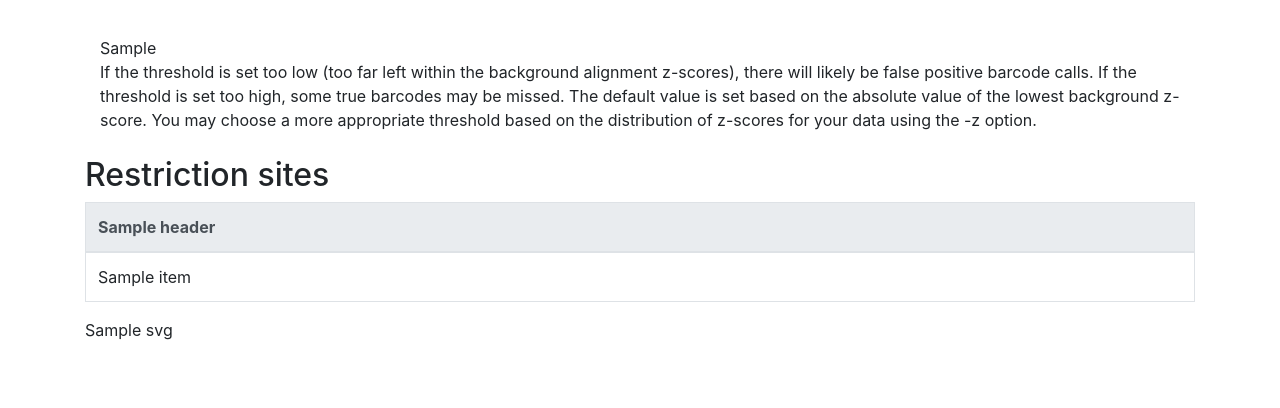
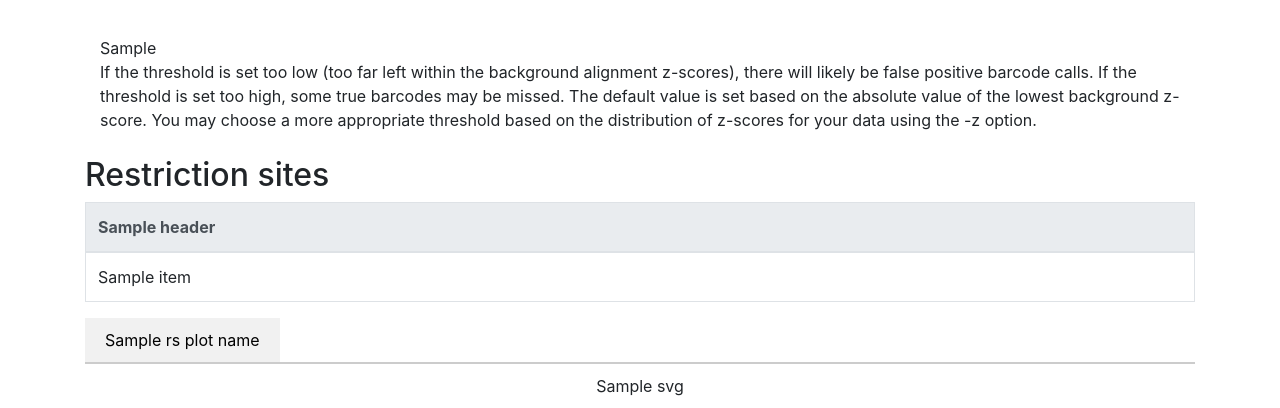
Before and after one commit to ArpiarSaundersLab/LongBarcodeQC, a Python web app: template barcodezy/template/template.html in a window 1280 px wide. Shown: the part 760-1168 px from the top of the page. Before the commit the page ends 1100 px from the top, so only its background shows below. Run offline with Jinja, Linux system fonts and the light colour scheme; the template is opened without the code that fills it: most values are stand-ins (such as "Sample title", 1, 10 or a date in 2020); some libraries are stand-ins or nearby versions.

Commit message:
change restriction site plots to clickable tabs. reorganize test data

```diff
--- a/barcodezy/analysis.py
+++ b/barcodezy/analysis.py
@@ -182,6 +182,7 @@ def report_gen(outpath: str, reads_df, alignment_counts: str,
      'read_type': read_type_hist,
      'insertions': insertion_hist,
      'rs_plots': rs_plots,
+     'rs_plot_names': enz_df['Restriction site'].tolist(),
      'headers_enz': enz_df.columns.tolist(),
      'data_enz': enz_df.values.tolist(),
      'z_plot': z_plot
--- a/barcodezy/barcode_aligner.py
+++ b/barcodezy/barcode_aligner.py
@@ -192,7 +192,7 @@ def barcode_scores(outpath: str, barcode_path: str, flanks_path,
             df_dict['seq_id'].append(read_id)
             # get restriction site booleans
             [df_dict[rs[0]].append(rs[1] in longread_doubled[MCS_start:MCS_end]) for rs in restriction_sites]
-    tqdm.write('Done\n')
+        tqdm.write('Done\n')
 
     ### ecoli reads
     print('Processing E. coli reads...')
--- a/barcodezy/template/template.html
+++ b/barcodezy/template/template.html
@@ -28,6 +28,39 @@
             width: 100%;
             height: auto;
             margin-bottom: 30px;
+        }
+        .tab {
+            overflow: hidden;
+            border-bottom: 2px solid #ccc;
+        }
+        .tab button {
+            background-color: #f1f1f1;
+            border: none;
+            outline: none;
+            cursor: pointer;
+            padding: 10px 20px;
+            transition: 0.3s;
+            font-size: 16px;
+        }
+
+        .tab button:hover {
+            background-color: #ddd;
+        }
+
+        .tab button.active {
+            background-color: #ccc;
+        }
+
+        /* Style for tab content */
+        .tabcontent {
+            display: none;
+            padding: 10px;
+            border-top: none;
+            text-align: center;
+        }
+
+        .tabcontent.active {
+            display: block;
         }
     </style>
 </head>
@@ -144,11 +177,48 @@
                     </tbody>
                 </table>
             </div>
+
+            <div class="tab">
+                {% for name in rs_plot_names %}
+                <button class="tablinks" onclick="openTab(event, 'tab{{ loop.index }}')" {% if loop.first %}class="active"{% endif %}>
+                    {{ name }}
+                </button>
+                {% endfor %}
+            </div>
+
             {% for svg in rs_plots %}
-                <div class="svg-container"> {{ svg | safe }}</div>
+            <div id="tab{{ loop.index }}" class="tabcontent {% if loop.first %}active{% endif %}">
+                <div class="svg-container">
+                    {{ svg | safe }}
+                </div>
+            </div>
             {% endfor %}
         </section>
     </div>
+
+    <script>
+        function openTab(evt, tabName) {
+            var i, tabcontent, tablinks;
+
+            // Hide all tab contents
+            tabcontent = document.getElementsByClassName("tabcontent");
+            for (i = 0; i < tabcontent.length; i++) {
+                tabcontent[i].style.display = "none";
+                tabcontent[i].classList.remove("active");
+            }
+
+            // Remove active class from all buttons
+            tablinks = document.getElementsByClassName("tablinks");
+            for (i = 0; i < tablinks.length; i++) {
+                tablinks[i].classList.remove("active");
+            }
+
+            // Show the selected tab and mark the button as active
+            document.getElementById(tabName).style.display = "block";
+            document.getElementById(tabName).classList.add("active");
+            evt.currentTarget.classList.add("active");
+        }
+    </script>
 
     <script src="https://code.jquery.com/jquery-3.5.1.slim.min.js"></script>
     <script src="https://cdn.jsdelivr.net/npm/@popperjs/core@2.5.4/dist/umd/popper.min.js"></script>
```
Also changed, not shown: 7 other files.
